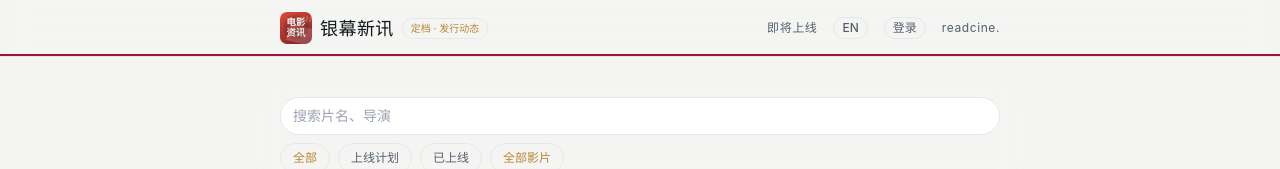
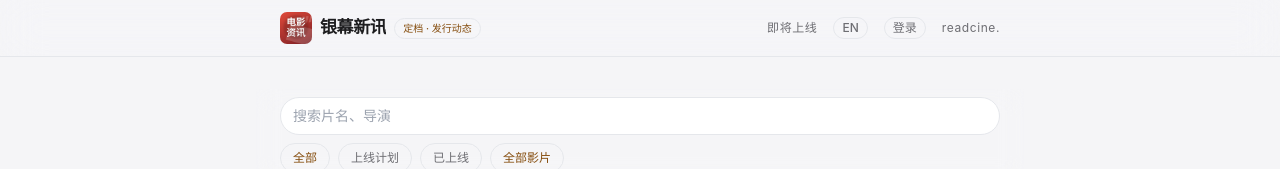
Before and after one commit to xmcter/movie-awards-site, a Next.js app: page / in a window 1280 px wide. Shown: the top 169 px of the page. Built offline with nearby package versions, Linux system fonts and the light colour scheme; no server answers.

Commit message:
fix(ui): 银幕新讯底色和顶栏并入 ReadCine 家族
纸色、描边和顶栏发丝线跟门户、AI 情报站同一套。金色和片名衬线留下，不改导赏和备案站。

```diff
--- a/src/app/globals.css
+++ b/src/app/globals.css
@@ -3,16 +3,19 @@
 @tailwind utilities;
 
 
+/* Surfaces match readcine.com/shared/rc-tokens.css so the portal, AI 情报站
+   and this site sit on the same paper. Gold stays the film accent; serif stays
+   on titles only. */
 :root {
   color-scheme: dark;
-  --rc-bg: #0c0f14;
-  --rc-card: #12161d;
-  --rc-elevated: #1c2330;
-  --rc-border: #262b33;
-  --rc-gold: #c9a227;
-  --rc-gold-light: #f0d36a;
-  --rc-muted: #b0b8bf;
-  --rc-text: #e7ebe6;
+  --rc-bg: #000000;
+  --rc-card: #1c1c1e;
+  --rc-elevated: #2c2c2e;
+  --rc-border: #38383a;
+  --rc-gold: #eab308;
+  --rc-gold-light: #fde68a;
+  --rc-muted: #98989d;
+  --rc-text: #f5f5f7;
   --rc-accent: #fb7185;
 }
 
@@ -20,34 +23,35 @@
 @media (prefers-color-scheme: light) {
   :root:not(.theme-night) {
     color-scheme: light;
-    --rc-bg: #f4f5f2;
+    --rc-bg: #f5f5f7;
     --rc-card: #ffffff;
-    --rc-elevated: #eef0eb;
-    --rc-border: #dcdfd9;
-    --rc-gold: #b8873a;
-    --rc-gold-light: #c9a227;
-    --rc-muted: #565f6b;
-    --rc-text: #14181f;
+    --rc-elevated: #f2f2f4;
+    --rc-border: #d2d2d7;
+    --rc-gold: #854d0e;
+    --rc-gold-light: #a16207;
+    --rc-muted: #6e6e73;
+    --rc-text: #1d1d1f;
     --rc-accent: #9f1239;
   }
 }
 
 html.theme-day {
   color-scheme: light;
-  --rc-bg: #f4f5f2;
+  --rc-bg: #f5f5f7;
   --rc-card: #ffffff;
-  --rc-elevated: #eef0eb;
-  --rc-border: #dcdfd9;
-  --rc-gold: #b8873a;
-  --rc-gold-light: #c9a227;
-  --rc-muted: #565f6b;
-  --rc-text: #14181f;
+  --rc-elevated: #f2f2f4;
+  --rc-border: #d2d2d7;
+  --rc-gold: #854d0e;
+  --rc-gold-light: #a16207;
+  --rc-muted: #6e6e73;
+  --rc-text: #1d1d1f;
   --rc-accent: #9f1239;
 }
 
-/* 页头保持中性阅读底，只用珊瑚红做底边强调线 */
+/* 顶栏跟门户 / AI 情报站同一条发丝线，不再用珊瑚红底边自成一派 */
 header.sticky {
-  box-shadow: inset 0 -2px 0 var(--rc-accent);
+  -webkit-backdrop-filter: saturate(180%) blur(20px);
+  backdrop-filter: saturate(180%) blur(20px);
 }
 
 html {
--- a/src/components/Header.tsx
+++ b/src/components/Header.tsx
@@ -164,7 +164,7 @@ export default function Header() {
   }, [open]);
 
   return (
-    <header className="sticky top-0 z-50 min-w-0 border-b border-cinema-border/80 bg-cinema-bg/90 backdrop-blur-md">
+    <header className="sticky top-0 z-50 min-w-0 border-b border-cinema-border/80 bg-cinema-bg/75 backdrop-blur-xl">
       <div className="mx-auto min-w-0 max-w-3xl px-4 sm:px-6">
         <div className="flex min-w-0 items-center justify-between gap-2 py-3">
           <Link href={homeHref} className="group flex min-w-0 items-center gap-2">
@@ -175,7 +175,7 @@ export default function Header() {
               alt=""
               className="h-8 w-8 shrink-0 rounded-[7px]"
             />
-            <span className="min-w-0 truncate font-display text-lg tracking-wide text-cinema-text group-hover:text-cinema-accent">
+            <span className="min-w-0 truncate text-[17px] font-semibold tracking-tight text-cinema-text group-hover:text-cinema-accent">
               {en ? "Screen News" : "银幕新讯"}
             </span>
             <span className="hidden shrink-0 rounded-full border border-cinema-gold/30 bg-cinema-gold/10 px-2 py-0.5 text-[10px] font-medium text-cinema-gold sm:inline-block">
```
